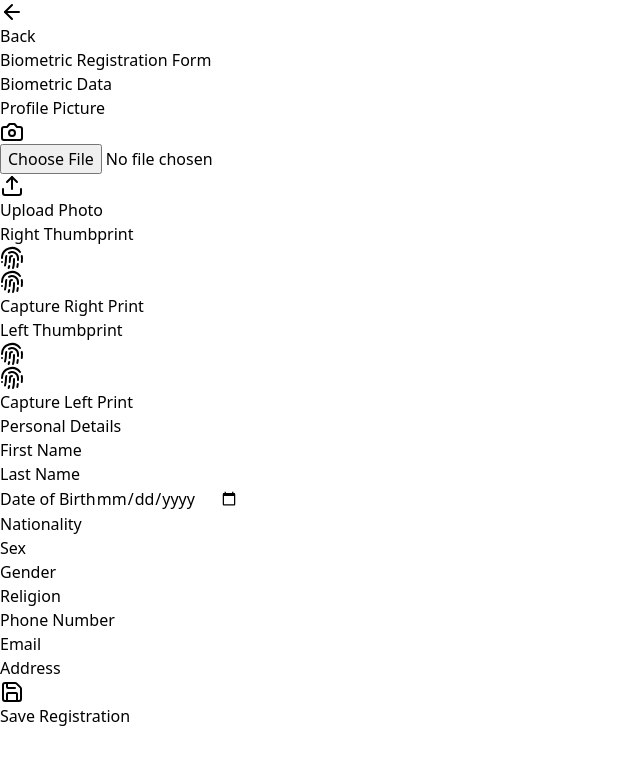
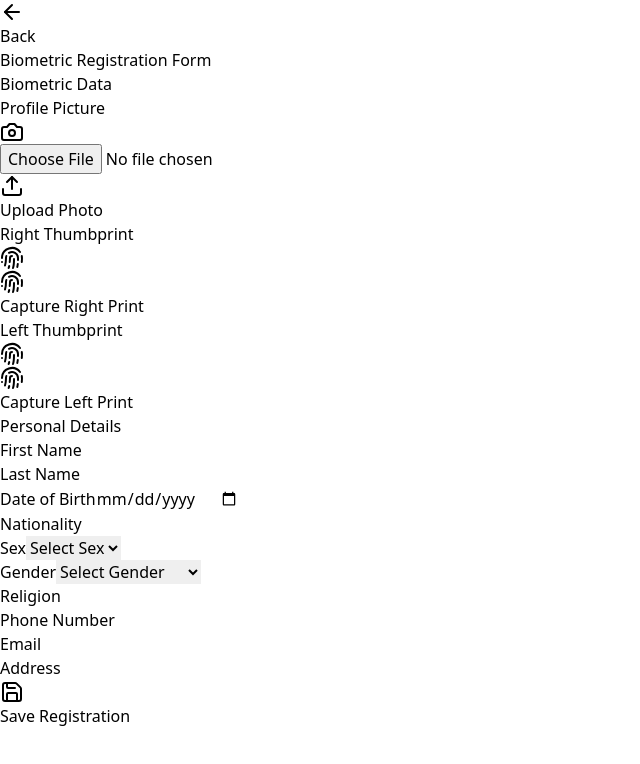
Before and after one commit to Cracklings815/Face-recognition, a React (Vite) app: page /register in a window 1280 px wide. Shown: the top 764 px of the page, without its empty margins (0-640 px from the left). Built offline with nearby package versions, Linux system fonts and the light colour scheme.

Commit message:
with sex and gender drop down menu

```diff
--- a/src/Register.jsx
+++ b/src/Register.jsx
@@ -215,29 +215,40 @@ const Registration = () => {
                 <label htmlFor="sex" className="block text-sm font-medium text-gray-700">
                   Sex
                 </label>
-                <input
-                  type="text"
+                <select
                   id="sex"
                   name="sex"
-                  value={formData.religion}
+                  value={formData.sex}
                   onChange={handleInputChange}
                   className="w-full px-3 py-2 border border-gray-300 rounded-md focus:outline-none focus:ring-2 focus:ring-blue-500"
                   required
-                />
+                >
+                  <option value="">Select Sex</option>
+                  <option value="male">Male</option>
+                  <option value="female">Female</option>
+                </select>
               </div>
+
               <div className="space-y-2">
                 <label htmlFor="gender" className="block text-sm font-medium text-gray-700">
                   Gender
                 </label>
-                <input
+                <select
                   type="text"
                   id="gender"
                   name="gender"
-                  value={formData.religion}
+                  value={formData.gender}
                   onChange={handleInputChange}
                   className="w-full px-3 py-2 border border-gray-300 rounded-md focus:outline-none focus:ring-2 focus:ring-blue-500"
                   required
-                />
+                 >
+                  <option value = "">Select Gender</option>
+                  <option value = "Straight">Straight</option>
+                  <option value = "Transgender">Transgender</option>
+                  <option value = "Non-binary">Non-binary</option>
+                  <option value = "Prefer not to say">Prefer not to say</option>
+
+                </select>
               </div>
               <div className="space-y-2">
                 <label htmlFor="religion" className="block text-sm font-medium text-gray-700">
```
